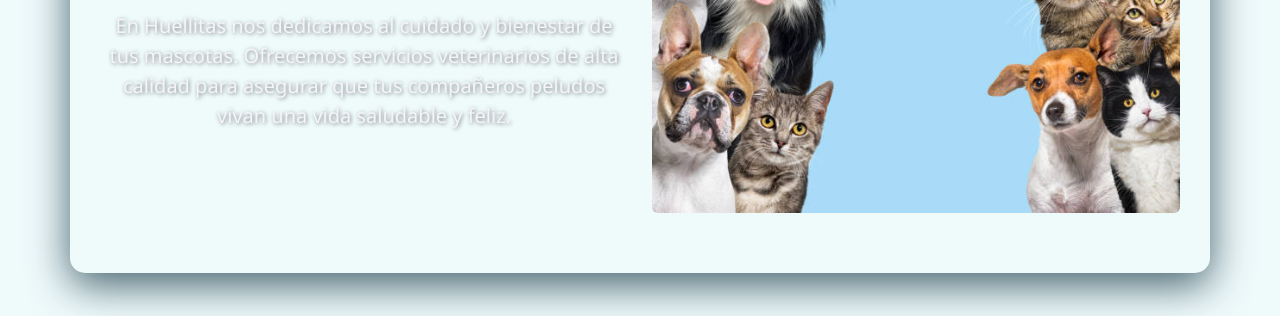
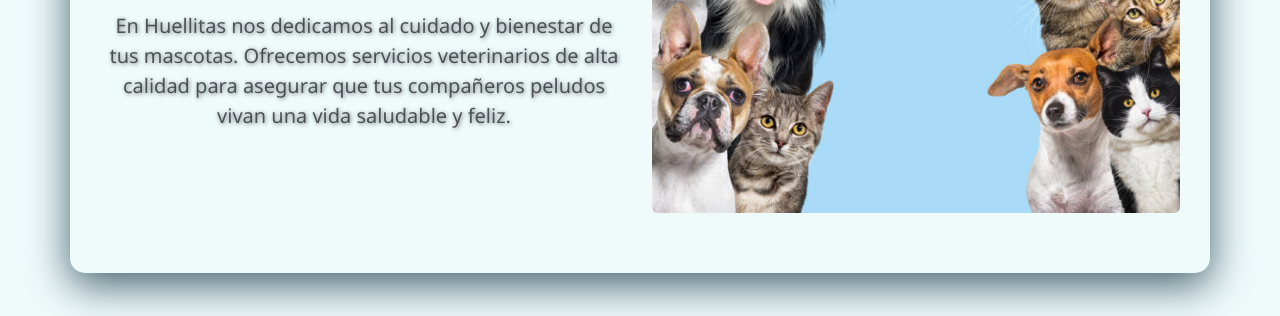
Before and after one commit to Vincent-212/Veterinaria_Huellitas, a plain HTML site: page index.html in a window 1280 px wide. Shown: the part 352-668 px from the top of the page. Drawn offline with Linux system fonts and the light colour scheme.

Commit message:
Update index.html

```diff
--- a/index.html
+++ b/index.html
@@ -26,7 +26,7 @@
   <div class="row align-items-center">
     <div class="col-md-6">
       <h2>Bienvenido a Veterinaria Huellitas</h2>
-      <p>En Huellitas nos dedicamos al cuidado y bienestar de tus mascotas. Ofrecemos servicios veterinarios de alta calidad para asegurar que tus compañeros peludos vivan una vida saludable y feliz.</p>
+      <p class="text-body-secondary">En Huellitas nos dedicamos al cuidado y bienestar de tus mascotas. Ofrecemos servicios veterinarios de alta calidad para asegurar que tus compañeros peludos vivan una vida saludable y feliz.</p>
     </div>
     <div class="col-md-6 text-center">
       <img src="veterinaria.jpg" alt="Veterinaria Huellitas" class="img-fluid rounded" />
```
